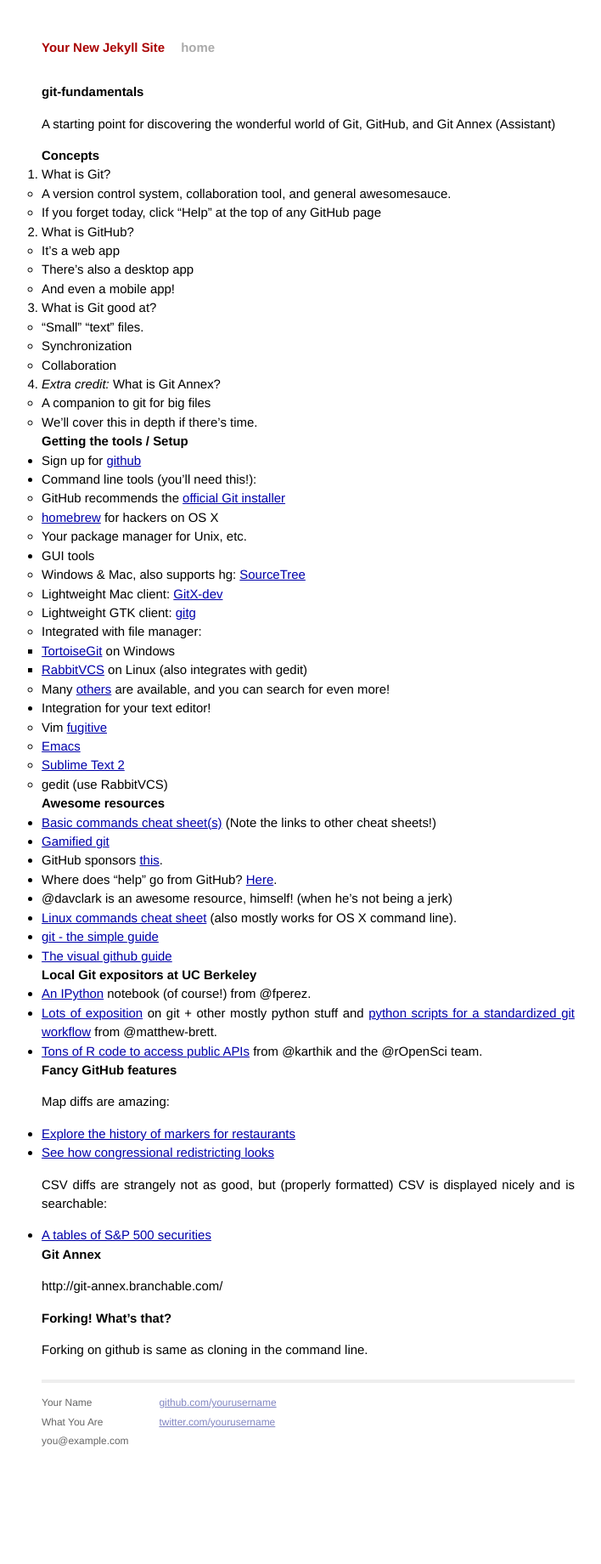
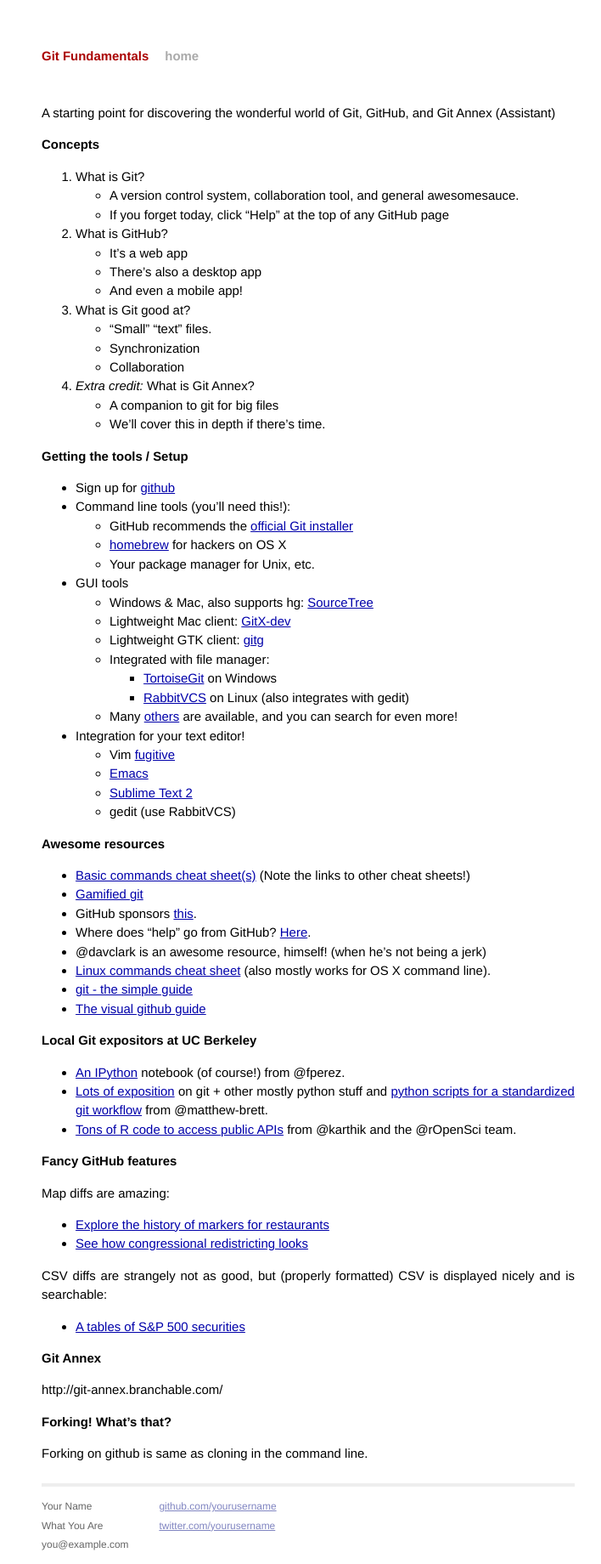
Before and after one commit to dlab-berkeley/git-fundamentals, a Jekyll site: the page built from index.md, in a window 1280 px wide. Shown: the whole page at 85% size, without its empty margins (277-985 px from the left). Built offline with Jekyll 4.4.1, drawn with Linux system fonts in a browser that asks for light colours; Markdown is read by kramdown in place of the engine named in the settings; before the commit the page ends 1718 px from its top, so only the background shows below that.

Commit message:
Some updates to make a minimally working example

```diff
--- a/_config.yml
+++ b/_config.yml
@@ -1,3 +1,3 @@
-name: Your New Jekyll Site
+name: Git Fundamentals
 markdown: redcarpet
 pygments: true
--- a/css/main.css
+++ b/css/main.css
@@ -5,10 +5,12 @@
 /*****************************************************************************/
 
 /* Global Reset */
+/* We aren't necessarily a web designer
 * {
   margin: 0;
   padding: 0;
 }
+*/
 
 html, body { height: 100%; }
 
```
Also changed, not shown: index.md (+0 -3 lines), README.md (added).
